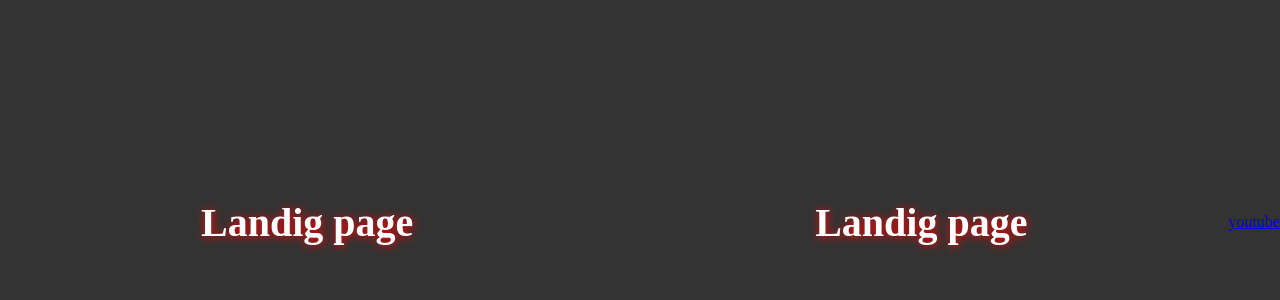
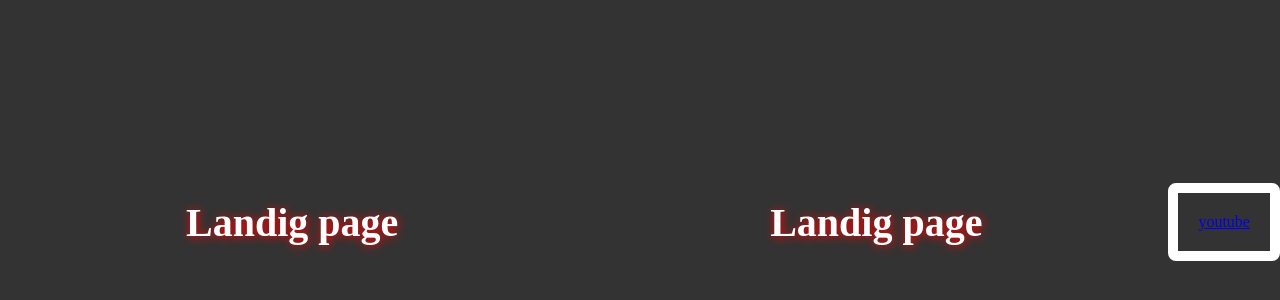
Before and after one commit to vermen/landing, a plain HTML site: page index.html in a window 1280 px wide. Shown: the part 178-478 px from the top of the page. Drawn offline with Linux system fonts and the light colour scheme.

Commit message:
Borde agregado

```diff
--- a/index.html
+++ b/index.html
@@ -12,7 +12,10 @@
 <body>
     <h1>Landig page</h1>
     <h1>Landig page</h1>
-    <a href="login.html">youtube</a>
+    <div class="container">
+
+        <a href="login.html">youtube</a>
+    </div>
 </body>
 
 </html>
--- a/style.css
+++ b/style.css
@@ -16,3 +16,10 @@ h1 {
     margin: auto;
     text-shadow: 1px 1px 10px red;
 }
+
+.container {
+    padding: 20px;
+    border: 10px solid #fff;
+    border-radius: 8px;
+
+}
```
